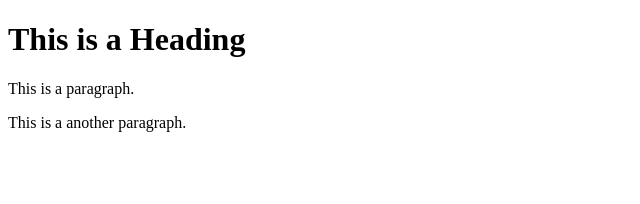
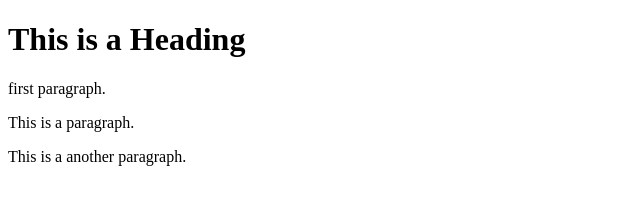
Before and after one commit to CobaltSoixante/learning-git, a plain HTML site: page index.html in a window 1280 px wide. Shown: the whole page, without its empty margins (0-640 px from the left). Drawn offline with Linux system fonts and the light colour scheme.

Commit message:
addressing mistakes I made

```diff
--- a/index.html
+++ b/index.html
@@ -5,6 +5,7 @@
 </head>
 <body>
   <h1>This is a Heading</h1>
+  <p>first paragraph.</p>
   <p>This is a paragraph.</p>
   <p>This is a another paragraph.</p>
 </body>
```
